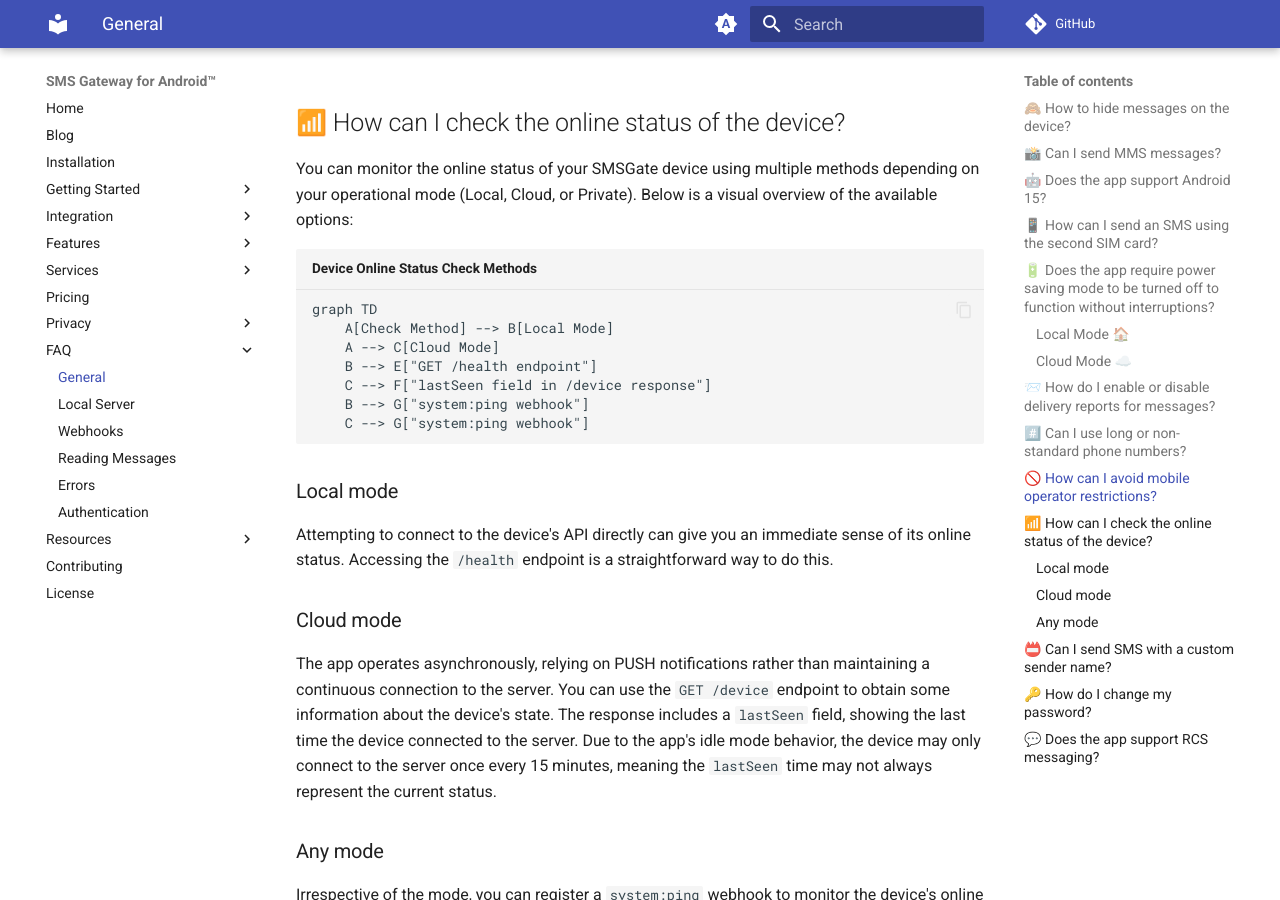
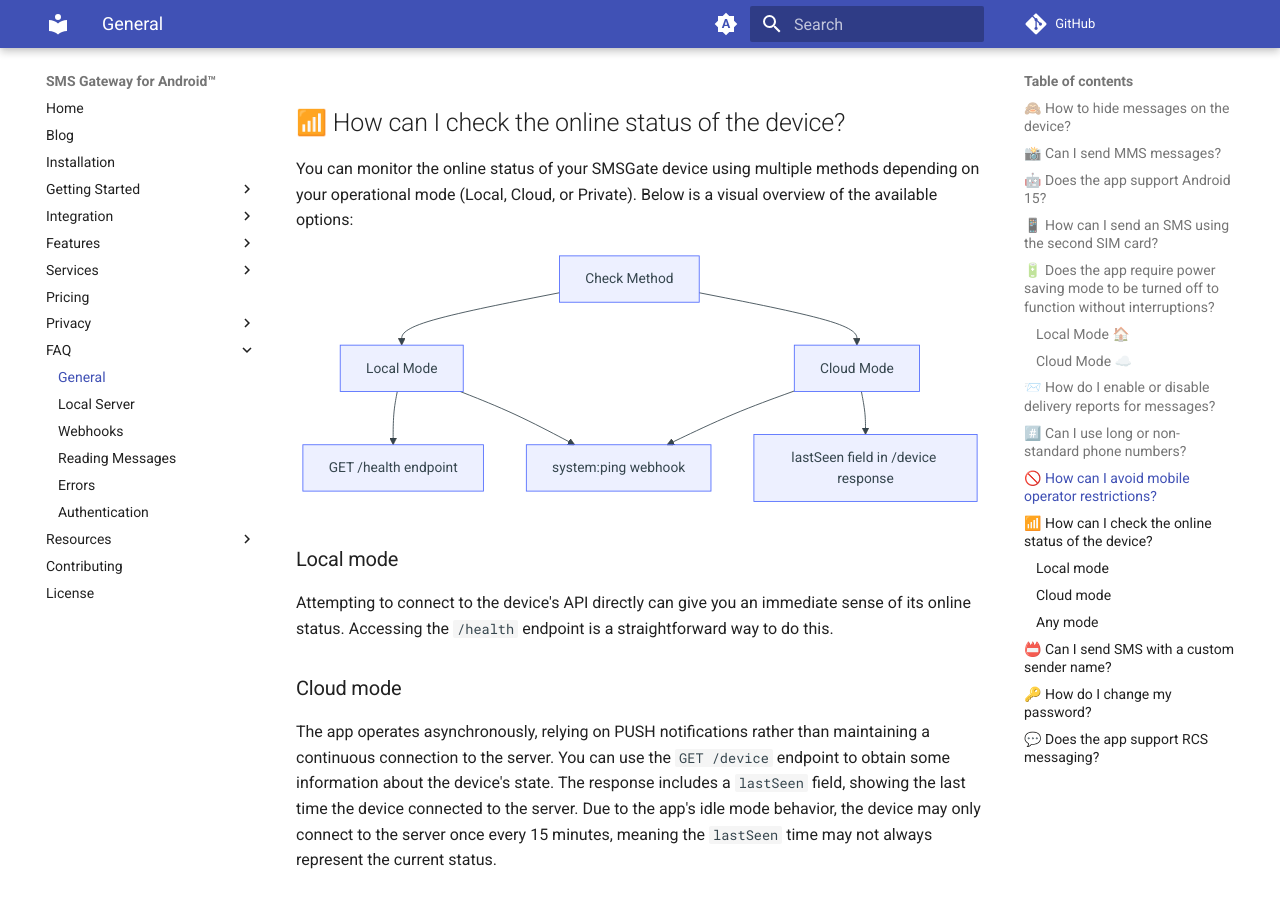
Before and after one commit to android-sms-gateway/docs-web, an MkDocs documentation site: the page built from docs/faq/general.md, in a window 1280 px wide and 900 px high, scrolled down 3179 px. Built offline with MkDocs 1.6.1 and Material for MkDocs 9.7.7, drawn with Linux system fonts in a browser that asks for light colours; emoji names are drawn with the system emoji font; comment, search, counter and statistics services are not loaded.

Commit message:
[faq] fix mermaid rendering

````diff
--- a/docs/faq/general.md
+++ b/docs/faq/general.md
@@ -114,7 +114,7 @@ curl -X POST "https://api.sms-gate.app/messages?skipPhoneValidation=true"
 
 You can monitor the online status of your SMSGate device using multiple methods depending on your operational mode (Local, Cloud, or Private). Below is a visual overview of the available options:
 
-```mermaid title="Device Online Status Check Methods"
+```mermaid
 graph TD
     A[Check Method] --> B[Local Mode]
     A --> C[Cloud Mode]
````
